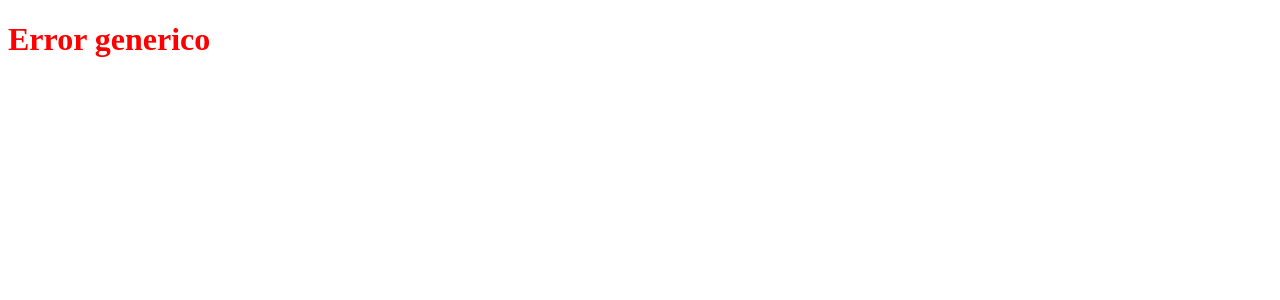
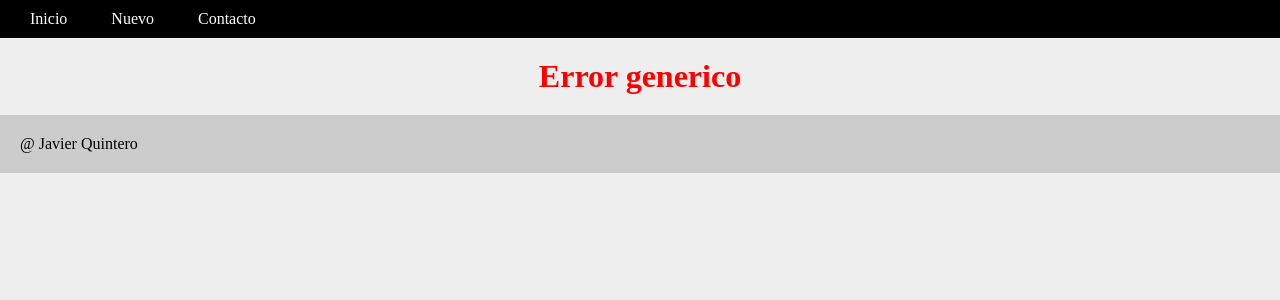
Before and after one commit to papeleriaacuarela/landingPage, a PHP site: page /nuevo in a window 1280 px wide. Shown: the top 300 px of the page. Run offline with PHP 8.4, Linux system fonts and the light colour scheme.

Commit message:
Stylar las vistas
-Se aniade carpeta publica para las hojas de estilos

```diff
--- a/mvc/controllers/main.php
+++ b/mvc/controllers/main.php
@@ -6,6 +6,8 @@
             $this->view->render('main/index');
             //echo "<p>Nuevo controlador Main</p>";
         }
+
+        //METODOS DE LA VISTA ACTUAL
         function saludo(){
             echo "<p>Ola</p>";
         }
--- a/mvc/libs/controller.php
+++ b/mvc/libs/controller.php
@@ -2,7 +2,6 @@
     class Controller{
             //Crear controladores
         function __construct(){
-            //echo "<p>controller base</p>";
             $this->view = new View();
         }
     }
--- /dev/null
+++ b/mvc/public/css/default.css
@@ -0,0 +1,34 @@
+*{
+    margin: 0;
+    padding: 0;
+}
+body{
+    font-family: serif;
+    background-color: #eee;
+}
+#header{
+    background: black;
+    padding: 10px;
+}
+#header ul li{
+    list-style-type: none;
+    display: inline;
+    padding: 10px;
+}
+#header ul li a{
+    color: white;
+    text-decoration: none;
+    padding: 10px;
+}
+#footer{
+    background-color: #ccc;
+    padding: 20px;
+}
+#main{
+    padding: 20px 0;
+    width: 500px;
+    margin: 0 auto;
+}
+.center{
+    text-align: center;
+}
--- a/mvc/views/Errores/index.php
+++ b/mvc/views/Errores/index.php
@@ -7,6 +7,12 @@
     <title>Document</title>
 </head>
 <body>
-    <h1 style="color:red;"><?php echo $this->mensaje; ?></h1>
+    <?php require 'views/header.php'?>
+
+        <div id="main">
+            <h1 class="center" style="color:red;"><?php echo $this->mensaje; ?></h1>
+        </div>
+
+    <?php require 'views/footer.php'?>
 </body>
 </html>
--- a/mvc/views/header.php
+++ b/mvc/views/header.php
@@ -5,7 +5,7 @@
     <meta http-equiv="X-UA-Compatible" content="IE=edge">
     <meta name="viewport" content="width=device-width, initial-scale=1.0">
     <title></title>
-    <link rel="stylesheet" href="public/css/style.css">
+    <link rel="stylesheet" href="public/css/default.css">
 </head>
 <body>
     <div id="header">
--- a/mvc/views/main/index.php
+++ b/mvc/views/main/index.php
@@ -9,7 +9,9 @@
 <body>
     <?php require 'views/header.php'?>
 
-        <h1 style="color:green;">Vista de Main</h1>
+        <div id="main">
+            <h1 class="center" style="color:green;">Vista de Main</h1>
+        </div>
 
     <?php require 'views/footer.php'?>
 </body>
```
Also changed, not shown: mvc/libs/app.php (+4 -3 lines).
